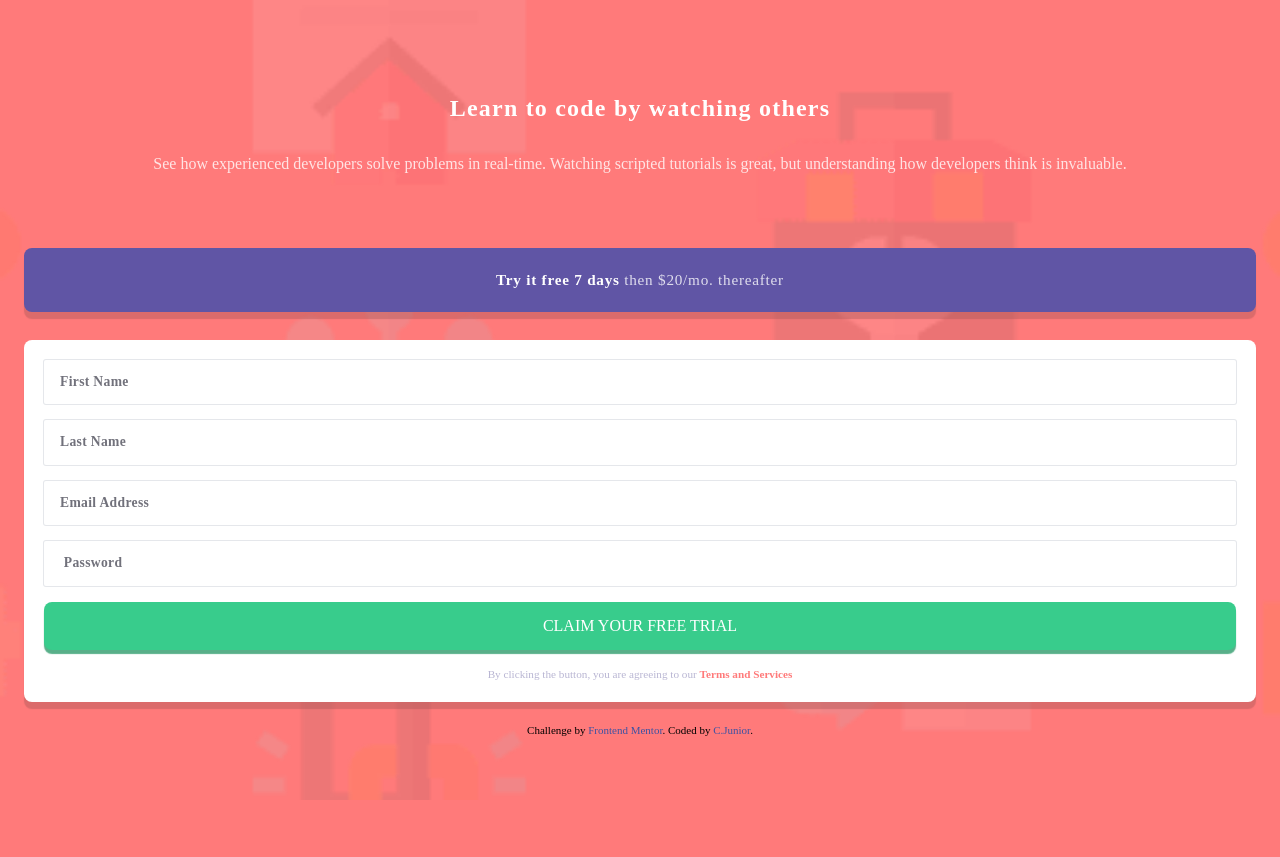
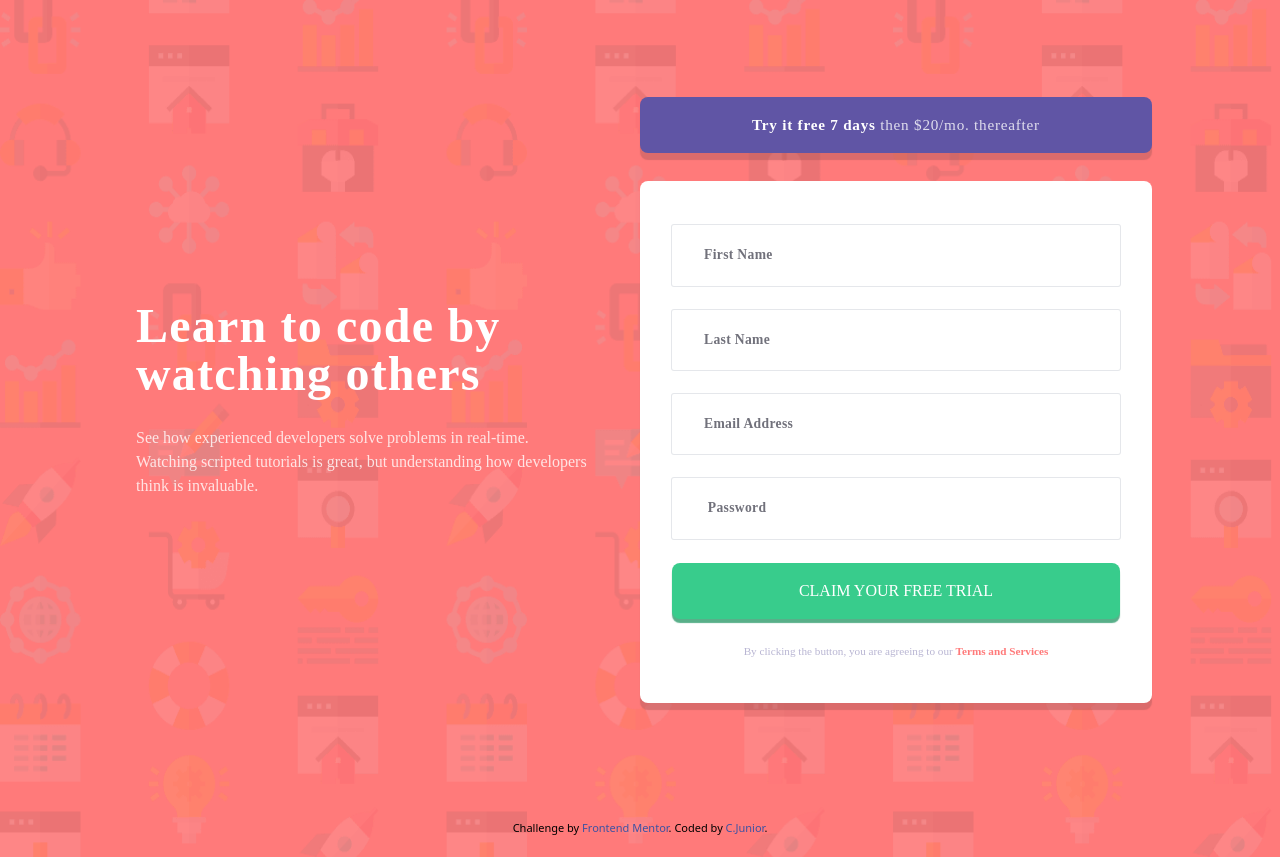
Before and after one commit to Clar-Junior/Intro-component-with-sign-up-form-solution, a website: page index.html in a window 1280 px wide. Before the commit the page ends 800 px from the top, so only its background shows below. Drawn offline with Linux system fonts and the light colour scheme.

Commit message:
chore: desktop screen finalizada

```diff
--- a/index.html
+++ b/index.html
@@ -12,35 +12,41 @@
 
 </head>
 
-<body class="font-[Poppins] bg-(--Red) bg-[url(/images/bg-intro-mobile.png)]  bg-top bg-cover">
+<body
+  class="bg-(--Red) max-md:bg-[url(/images/bg-intro-mobile.png)] min-md:bg-[url(/images/bg-intro-desktop.png)] max-md:bg-top bg-no-repeat bg-size-[1420px_882px]">
+  <div class="font-[Poppins] flex max-md:flex-col min-md:flex-row min-md:w-full min-md:h-[100vh] min-md:justify-center">
 
-  <div class="mt-23 flex flex-col gap-18 px-6">
+    <div
+      class="max-md:mt-23 flex flex-col gap-18 max-md:px-6 min-md:pl-2 min-md:pr-12 min-md:justify-center min-md:w-[40%]">
       <div class="flex flex-col gap-7">
-      <p class="text-[1.5rem] text-center font-bold text-white leading-8 tracking-wider">Learn to code by watching
-        others
+        <p
+          class="max-md:text-[1.5rem] min-md:text-[3rem] text-center min-md:text-left font-bold text-white leading-8 min-md:leading-12 tracking-wide">
+          Learn to code by watching others
         </p>
 
-      <p class="text-[1rem] text-center text-white/80 leading-6">
+        <p class="text-[1rem] text-center min-md:text-left text-white/80 leading-6">
           See how experienced developers solve problems in real-time. Watching scripted tutorials is great,
           but understanding how developers think is invaluable.
         </p>
       </div>
+    </div>
 
-    <button class="box bg-(--Blue) py-5 px-10 shadow-lg rounded-lg text-[0.95rem] leading-6 tracking-wider">
+
+    <!-- input card -->
+    <div class="max-md:px-6 max-md:mt-18 min-md:flex min-md:flex-col min-md:justify-center min-md:w-[40%]">
+      <button
+        class="w-full box bg-(--Blue) max-md:py-5 min-md:py-4 px-10 shadow-lg rounded-lg text-[0.95rem] leading-6 tracking-wider">
         <span class="text-white font-[600]">Try it free 7 days</span>
         <span class=" text-white/80">then $20/mo. thereafter</span>
       </button>
-  </div>
-
-  <!-- input card -->
-  <div class="px-6 mt-7">
-    <div class="box bg-white px-5 py-5 flex flex-col gap-4 rounded-lg">
+      <div
+        class="mt-7 box bg-white max-md:py-5 max-md:px-5 min-md:py-11 min-md:px-8 flex flex-col max-md:gap-4 min-md:gap-6 rounded-lg">
         <input type="text" name="firstName" id="inFirstName" placeholder="First Name">
         <input type="text" name="lastName" id="inLastName" placeholder="Last Name">
         <input type="email" name="mail" id="inMail" placeholder="Email Address">
         <input type="password" name="password" id="inPassword" placeholder=" Password">
         <button
-        class="green-box w-full text-[1rem] bg-(--Green) text-white rounded-lg py-3 px-6 inset-shadow-emerald-700">CLAIM
+          class="green-box w-full text-[1rem] bg-(--Green) text-white rounded-lg max-md:py-3 min-md:py-4 px-6 inset-shadow-emerald-700">CLAIM
           YOUR FREE
           TRIAL</button>
         <p class="px-4 text-[0.70rem] text-(--Grayish-Blue) text-center leading-4">
@@ -50,6 +56,7 @@
       </div>
     </div>
 
+  </div>
   <footer>
     <div class="py-5">
       <p class="text-[11px] text-center">
@@ -57,8 +64,8 @@
           class="text-(--footer-font)">Frontend Mentor</a>.
         Coded by <a href="#" class="text-(--footer-font)">C.Junior</a>.
       </p>
+    </div>
   </footer>
-  </div>
 </body>
 
 </style>
--- a/style.css
+++ b/style.css
@@ -17,7 +17,7 @@
 }
 
 input {
-	@apply ring-1 ring-gray-200 rounded-xs px-4 py-3 font-bold text-[0.85rem] tracking-wide placeholder:text-zinc-500;
+	@apply ring-1 ring-gray-200 rounded-xs max-md:px-4 min-md:px-8 max-md:py-3 min-md:py-5 font-bold text-[0.85rem] tracking-wide placeholder:text-zinc-500 focus:outline-1 outline-black;
 }
 
 .box {
```
Also changed, not shown: dist/output.css, 1 other file. Lines whose indentation alone changed are shown as unchanged.
